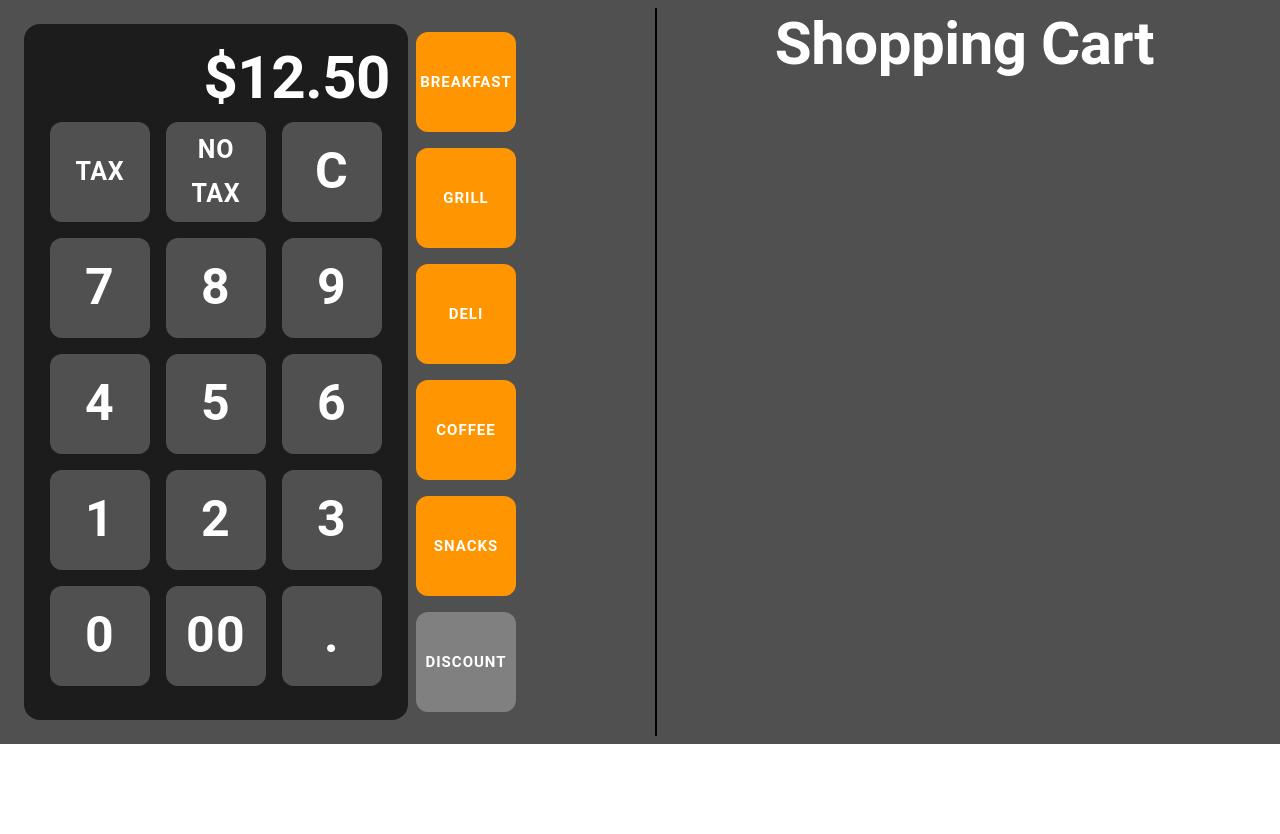
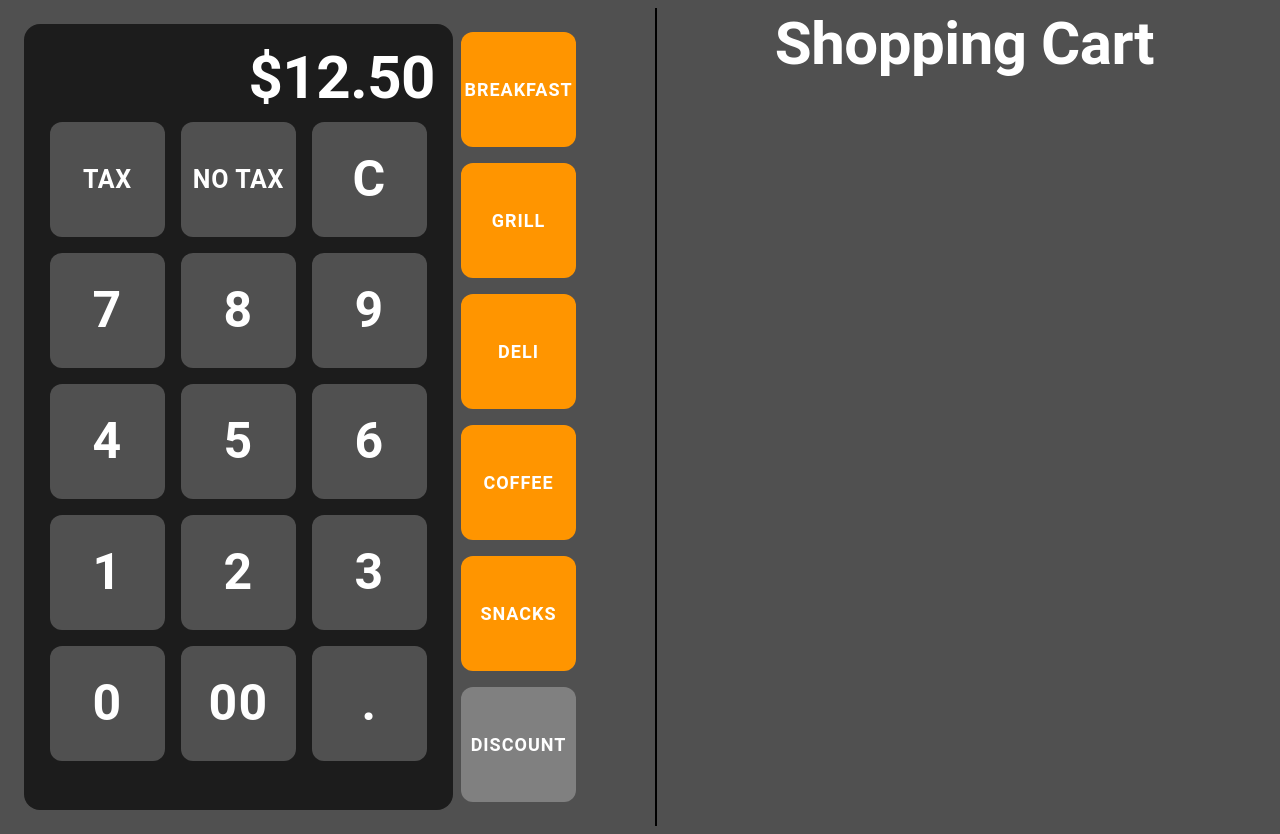
Before and after one commit to MikeB1124/cash-register, a Next.js app: page / in a window 1280 px wide. Before the commit the page ends 800 px from the top, so only its background shows below. Built offline with nearby package versions, Linux system fonts and the light colour scheme.

Commit message:
changing button size

```diff
--- a/comps/home/CalculatorTwo.js
+++ b/comps/home/CalculatorTwo.js
@@ -73,8 +73,8 @@ const calculatorContainer = {
 }
 
 const calculatorButtons = {
-    height:"100px",
-    width:"100px",
+    height:"115px",
+    width:"115px",
     backgroundColor:"#505050",
     borderRadius:"12px",
     fontWeight:"bold",
@@ -84,32 +84,32 @@ const calculatorButtons = {
 }
 
 const categoryButtons = {
-    height:"100px",
-    width:"100px",
+    height:"115px",
+    width:"115px",
     backgroundColor:"#FF9500",
     borderRadius:"12px",
     fontWeight:"bold",
-    fontSize:"15px",
+    fontSize:"18px",
     letterSpacing:"1px",
     color:"white",
     margin:"8px"
 }
 
 const transactionButtons = {
-    height:"100px",
-    width:"100px",
+    height:"115px",
+    width:"115px",
     backgroundColor:"grey",
     borderRadius:"12px",
     fontWeight:"bold",
-    fontSize:"15px",
+    fontSize:"18px",
     letterSpacing:"1px",
     color:"white",
     margin:"8px"
 }
 
 const taxButtons = {
-    height:"100px",
-    width:"100px",
+    height:"115px",
+    width:"115px",
     backgroundColor:"#505050",
     borderRadius:"12px",
     fontWeight:"bold",
```
